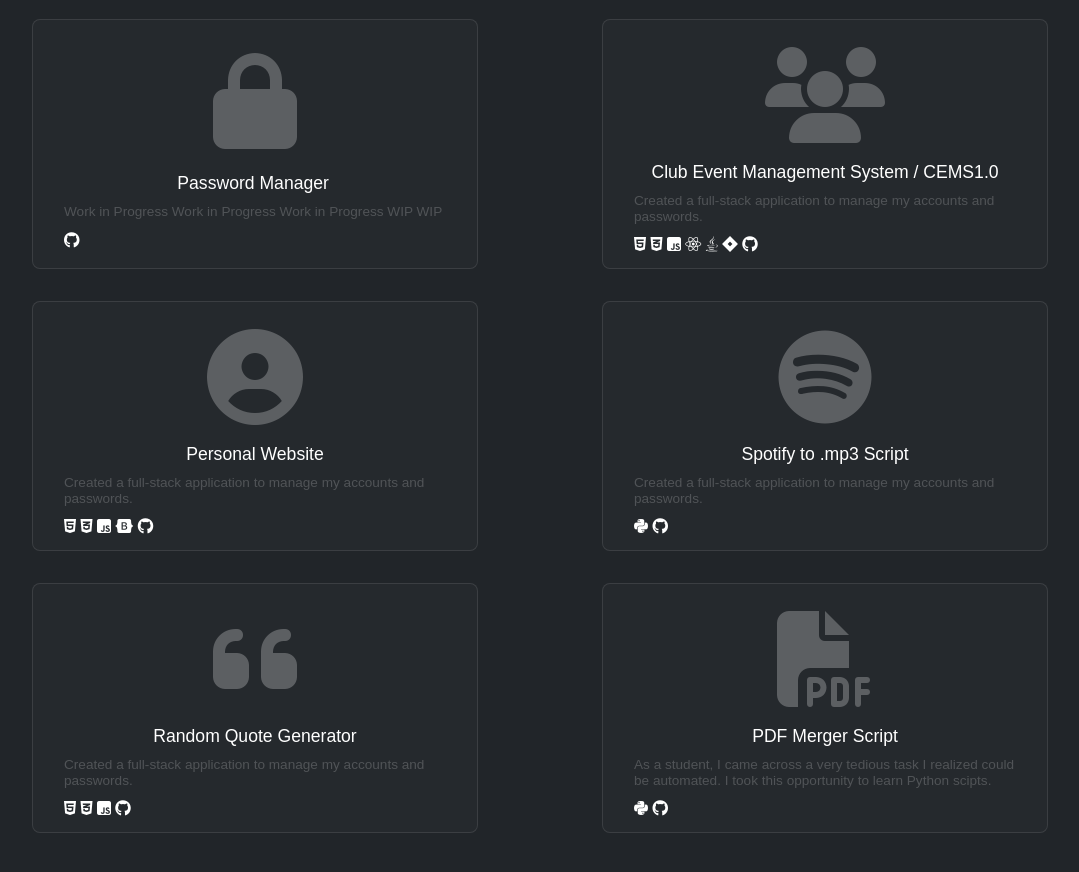
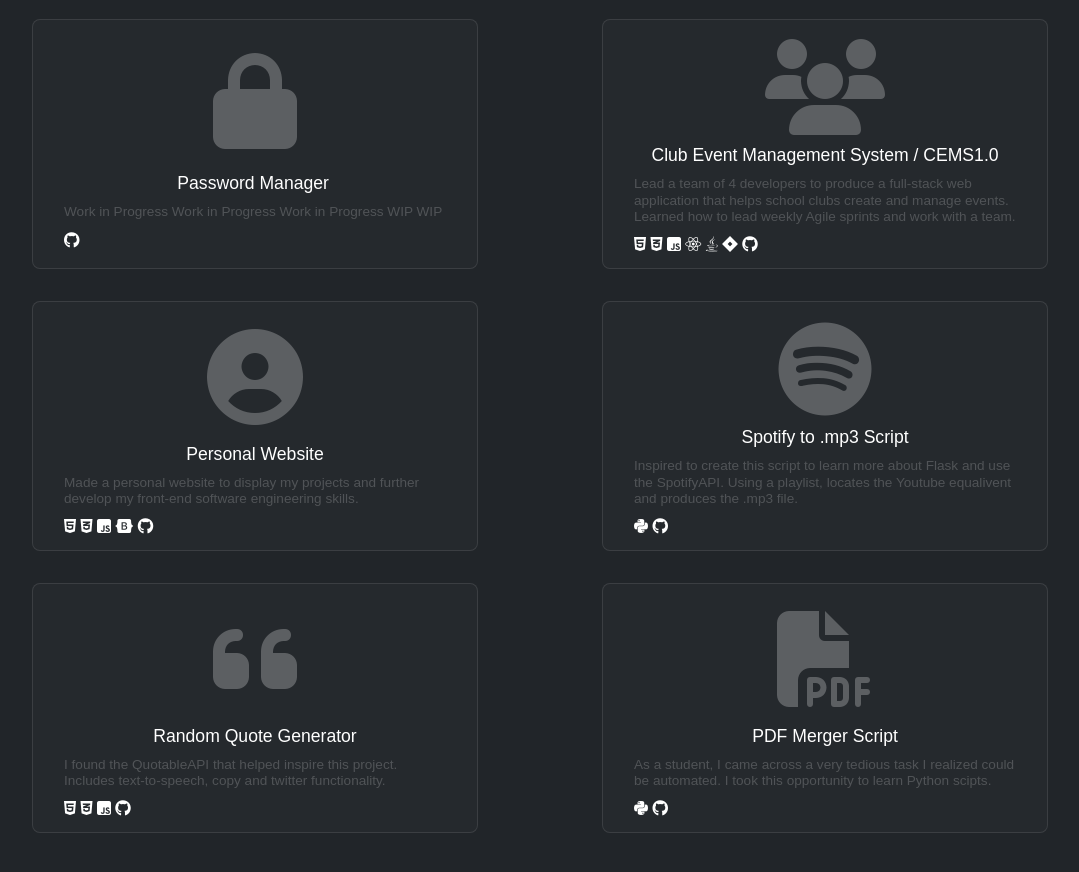
Before and after one commit to JimmyPhanGit/v1-Jimmy-Personal-Portfolio-Website, a plain HTML site: page index.html in a window 1280 px wide. Shown: the part 1652-2524 px from the top of the page, without its empty margins (54-1133 px from the left). Drawn offline with nearby package versions, Linux system fonts and the light colour scheme; no server answers.

Commit message:
fixed project descriptions

```diff
--- a/index.html
+++ b/index.html
@@ -147,7 +147,7 @@
                                     <div class="card-info">
                                         <div class="card-info-title">
                                             <h3>Club Event Management System / CEMS1.0</h3>
-                                            <h4>Created a full-stack application to manage my accounts and passwords.</h4>
+                                            <h4>Lead a team of 4 developers to produce a full-stack web application that helps school clubs create and manage events. Learned how to lead weekly Agile sprints and work with a team.</h4>
                                             <span id="card-icon"><i class="fa-brands fa-html5"></i> <i class="fa-brands fa-css3-alt"></i> <i class="fa-brands fa-square-js"></i> <i class="fa-brands fa-react"></i> <i class="fa-brands fa-java"></i> <i class="fa-brands fa-jira"></i> <i class="fa-brands fa-github"></i></span>
                                         </div>
                                     </div>
@@ -171,7 +171,7 @@
                                     <div class="card-info">
                                         <div class="card-info-title">
                                             <h3>Personal Website</h3>
-                                            <h4>Created a full-stack application to manage my accounts and passwords.</h4>
+                                            <h4>Made a personal website to display my projects and further develop my front-end software engineering skills.</h4>
                                             <span id="card-icon"><i class="fa-brands fa-html5"></i> <i class="fa-brands fa-css3-alt"></i> <i class="fa-brands fa-square-js"></i> <i class="fa-brands fa-bootstrap"></i> <i class="fa-brands fa-github"></i></span>
                                         </div>
                                     </div>
@@ -191,7 +191,7 @@
                                     <div class="card-info">
                                         <div class="card-info-title">
                                             <h3>Spotify to .mp3 Script</h3>
-                                            <h4>Created a full-stack application to manage my accounts and passwords.</h4>
+                                            <h4>Inspired to create this script to learn more about Flask and use the SpotifyAPI. Using a playlist, locates the Youtube equalivent and produces the .mp3 file.</h4>
                                             <span id="card-icon"><i class="fa-brands fa-python"></i> <i class="fa-brands fa-github"></i> </span>
                                         </div>
                                     </div>
@@ -215,7 +215,7 @@
                                     <div class="card-info">
                                         <div class="card-info-title">
                                             <h3>Random Quote Generator</h3>
-                                            <h4>Created a full-stack application to manage my accounts and passwords.</h4>
+                                            <h4>I found the QuotableAPI that helped inspire this project. Includes text-to-speech, copy and twitter functionality. </h4>
                                             <span id="card-icon"><i class="fa-brands fa-html5"></i> <i class="fa-brands fa-css3-alt"></i> <i class="fa-brands fa-square-js"></i> <i class="fa-brands fa-github"></i></span>
                                         </div>
                                     </div>
```
